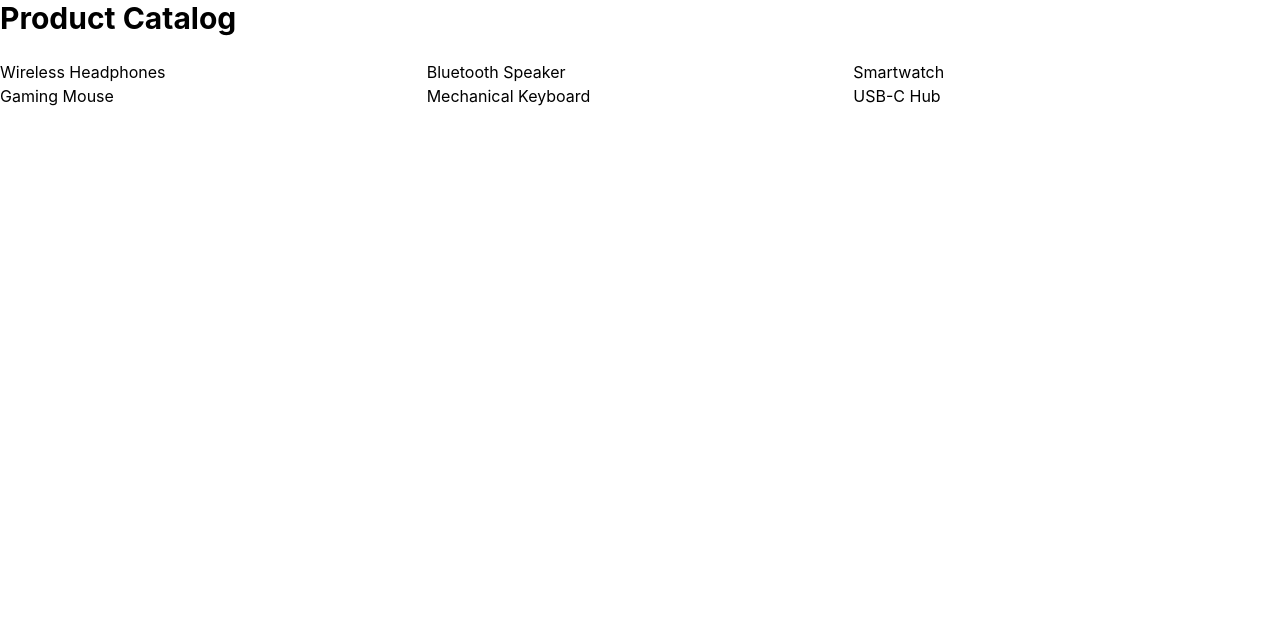
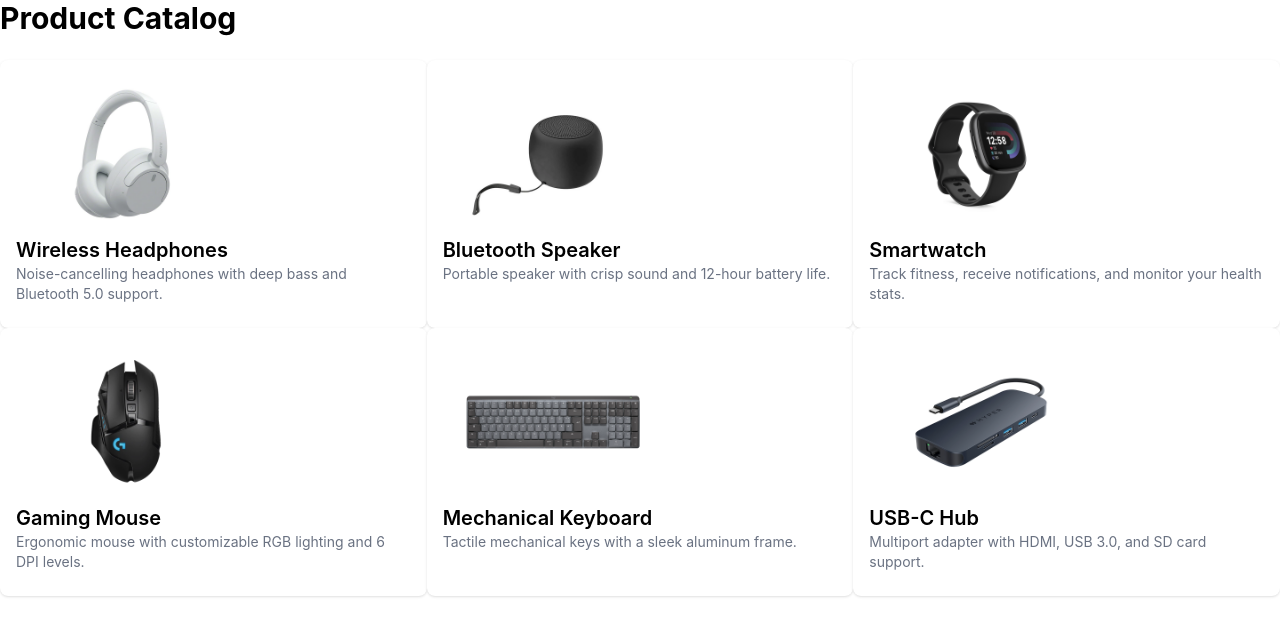
Before and after one commit to kirildevops/react-context-api, a React (Vite) app: page / in a window 1280 px wide. Shown: the top 636 px of the page. Built offline with nearby package versions, Linux system fonts and the light colour scheme; data requests are answered from the project's data file.

Commit message:
product list p2

```diff
--- a/src/App.jsx
+++ b/src/App.jsx
@@ -30,7 +30,20 @@ const App = () => {
       {error && <div className="error">{error.message}</div>}
       <div className="grid grid-cols-1 sm:grid-cols-2 md:grid-cols-3">
         {products.map((product) => (
-          <div key={product.id}>{product.name}</div>
+          <div
+            key={product.id}
+            className="bg-white rounded-lg shadow p-4 flex flex-col"
+          >
+            <div className="h-40 overflow-hidden">
+              <img
+                src={product.image}
+                alt={product.name}
+                className="h-40 object-cover rounded mb-4"
+              />
+            </div>
+            <h2 className="text-xl font-semibold">{product.name}</h2>
+            <p className="text-gray-500 text-sm mb-2">{product.description}</p>
+          </div>
         ))}
       </div>
     </div>
```
